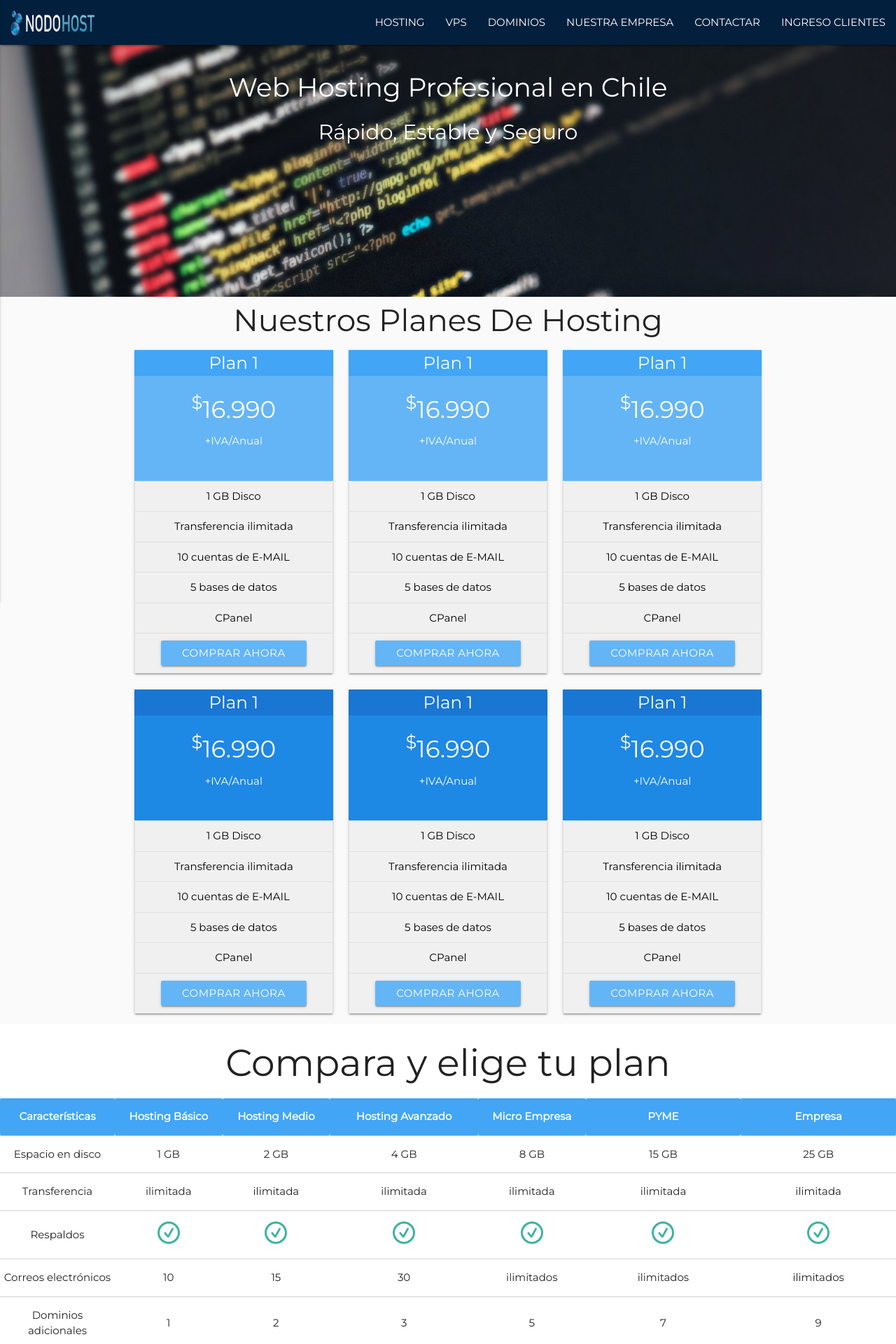
After one commit to Gorro/nodo-page, a PHP site: page /hosting.php in a window 1280 px wide. The commit adds this page. Shown: the top 1920 px of the page at 70% size. Run offline with PHP 8.4, Linux system fonts and the light colour scheme; some libraries are stand-ins or nearby versions.

Commit message:
hosting page

```diff
--- a/css/style.css
+++ b/css/style.css
@@ -1,5 +1,10 @@
 body{
     font-family: 'Montserrat', sans-serif;
+}
+th{
+    background-color: #42a5f5;
+    color: white;
+    text-align: center;
 }
 .nodo-blue{
     background-color: #02203e !important;
@@ -92,3 +97,19 @@
 .menu-mobil i{
     line-height: 43px !important;
 }
+#hosting-titulo{
+    background-image: url(../images/hosting-titulo2.jpg);
+    background-repeat: no-repeat;
+    background-position: center top;
+    background-size: 100% 100vh;
+    background-attachment: fixed;
+    height: 45vh;
+}
+#hosting-titulo h1{
+    font-size: 2.5em;
+    color:white;
+    padding-top: 40px;
+}
+#hosting-titulo h2{
+    font-size: 2em;
+}
--- /dev/null
+++ b/hosting.php
@@ -0,0 +1,183 @@
+<!DOCTYPE html>
+<html lang="en">
+<head>
+    <meta charset="UTF-8">
+    <meta name="viewport" content="width=device-width, initial-scale=1.0">
+    <meta http-equiv="X-UA-Compatible" content="ie=edge">
+    <title>Web hosting y hosting compartido en Chile económico | Nodohost.cl</title>
+    <?php include('modulos/link-css.php'); ?>
+</head>
+<body>
+    <?php include('modulos/menu.php'); ?>
+    <section id="hosting-titulo">
+        <h1 class="s-margin center-align">Web Hosting Profesional en Chile</h1>
+        <h2 class="white-text center-align">Rápido, Estable y Seguro</h2>
+    </section>
+    <div class="grey lighten-5">
+        <?php include('modulos/planes.php'); ?>
+    </div>
+    <section class="">
+        <h2 class="center-align">Compara y elige tu plan</h2>
+        <table class="responsive-table bordered highlight centered">
+            <tbody>
+                <tr>
+                    <th>Características</th>
+                    <th>Hosting Básico</th>
+                    <th>Hosting Medio</th>
+                    <th>Hosting Avanzado</th>
+                    <th>Micro Empresa</th>
+                    <th>PYME</th>
+                    <th>Empresa</th>
+                </tr>
+                <tr>
+                    <td>Espacio en disco</td>
+                    <td>1 GB</td>
+                    <td>2 GB</td>
+                    <td>4 GB</td>
+                    <td>8 GB</td>
+                    <td>15 GB</td>
+                    <td>25 GB</td>
+                </tr>
+                <tr class="even">
+                    <td>Transferencia</td>
+                    <td>ilimitada</td>
+                    <td>ilimitada</td>
+                    <td>ilimitada</td>
+                    <td>ilimitada</td>
+                    <td>ilimitada</td>
+                    <td>ilimitada</td>
+                </tr>
+                <tr>
+                    <td>Respaldos</td>
+                    <td><img class="" src="images/checked2.png" alt="Si" width="32" height="32"></td>
+                    <td><img class="" src="images/checked2.png" alt="Si" width="32" height="32"></td>
+                    <td><img class="" src="images/checked2.png" alt="Si" width="32" height="32"></td>
+                    <td><img class="" src="images/checked2.png" alt="Si" width="32" height="32"></td>
+                    <td><img class="" src="images/checked2.png" alt="Si" width="32" height="32"></td>
+                    <td><img class="" src="images/checked2.png" alt="Si" width="32" height="32"></td>
+                </tr>
+                <tr class="even">
+                    <td>Correos electrónicos</td>
+                    <td>10</td>
+                    <td>15</td>
+                    <td>30</td>
+                    <td>ilimitados</td>
+                    <td>ilimitados</td>
+                    <td>ilimitados</td>
+                </tr>
+                <tr>
+                    <td>Dominios adicionales</td>
+                    <td>1</td>
+                    <td>2</td>
+                    <td>3</td>
+                    <td>5</td>
+                    <td>7</td>
+                    <td>9</td>
+                </tr>
+                <tr>
+                    <td>Dominios aparcados</td>
+                    <td>ilimitados</td>
+                    <td>ilimitados</td>
+                    <td>ilimitados</td>
+                    <td>ilimitados</td>
+                    <td>ilimitados</td>
+                    <td>ilimitados</td>
+                </tr>
+                <tr>
+                    <td>FTP</td>
+                    <td>ilimitado</td>
+                    <td>ilimitado</td>
+                    <td>ilimitado</td>
+                    <td>ilimitado</td>
+                    <td>ilimitado</td>
+                    <td>ilimitado</td>
+                </tr>
+                <tr>
+                    <td>Softaculous</td>
+                    <td>&nbsp;<img class="" src="images/checked2.png" alt="Si" width="32" height="32"></td>
+                    <td>&nbsp;<img class="" src="images/checked2.png" alt="Si" width="32" height="32"></td>
+                    <td>&nbsp;<img class="" src="images/checked2.png" alt="Si" width="32" height="32"></td>
+                    <td>&nbsp;<img class="" src="images/checked2.png" alt="Si" width="32" height="32"></td>
+                    <td>&nbsp;<img class="" src="images/checked2.png" alt="Si" width="32" height="32"></td>
+                    <td>&nbsp;<img class="" src="images/checked2.png" alt="Si" width="32" height="32"></td>
+                </tr>
+                <tr>
+                    <td>Número de procesos</td>
+                    <td>20 Procesos</td>
+                    <td>25 Procesos</td>
+                    <td>35 Procesos</td>
+                    <td>40 Procesos</td>
+                    <td>45 Procesos</td>
+                    <td>50 Procesos</td>
+                </tr>
+                <tr>
+                    <td>CGI</td>
+                    <td><img class="" src="images/no.png" alt="no" width="32" height="32"></td>
+                    <td><img class="" src="images/no.png" alt="no" width="32" height="32"></td>
+                    <td><img class="" src="images/no.png" alt="no" width="32" height="32"></td>
+                    <td><img class="" src="images/checked2.png" alt="Si" width="32" height="32"></td>
+                    <td><img class="" src="images/checked2.png" alt="Si" width="32" height="32"></td>
+                    <td><img class="" src="images/checked2.png" alt="Si" width="32" height="32"></td>
+                </tr>
+                <tr>
+                    <td>Mensual</td>
+                    <td>–</td>
+                    <td>–</td>
+                    <td>–</td>
+                    <td>$8.165 + IVA</td>
+                    <td>$14.990 + IVA</td>
+                    <td>$23.990 + IVA</td>
+                </tr>
+                <tr>
+                    <td>Semestral</td>
+                    <td>–</td>
+                    <td>–</td>
+                    <td>–</td>
+                    <td>$48.990 + IVA</td>
+                    <td>–</td>
+                    <td>–</td>
+                </tr>
+                <tr>
+                    <td>Anual</td>
+                    <td>$16.990 + IVA</td>
+                    <td>$26.990 + IVA</td>
+                    <td><span style="text-decoration: line-through;">$49.990</span> (30% de descuento)<br>
+                        $34.990 + IVA
+                    </td>
+                    <td>$97.980 + IVA</td>
+                    <td>
+                        $149.900&nbsp;+ IVA
+                        <p></p>
+                        <p>(Dos meses de <strong>hosting gratis</strong>)</p>
+                    </td>
+                    <td>
+                        $239.900&nbsp;+ IVA
+                        <p></p>
+                        <p>(Dos meses de <strong>hosting gratis</strong>)</p>
+                    </td>
+                </tr>
+                <tr class="even">
+                    <td>Contratar</td>
+                    <td><a class="btn blue lighten-2" href="https://nodohost.cl/clientes/cart.php?a=add&amp;pid=5">Comprar</a></td>
+                    <td><a class="btn blue lighten-2" href="https://nodohost.cl/clientes/cart.php?a=add&amp;pid=6">Comprar</a></td>
+                    <td><a class="btn blue lighten-2" href="https://nodohost.cl/clientes/cart.php?a=add&amp;pid=7">Comprar</a></td>
+                    <td><a class="btn blue lighten-2" href="https://nodohost.cl/clientes/cart.php?a=add&amp;pid=8">Comprar</a></td>
+                    <td><a class="btn blue lighten-2" href="https://nodohost.cl/clientes/cart.php?a=add&amp;pid=9">Comprar</a></td>
+                    <td><a class="btn blue lighten-2" href="https://nodohost.cl/clientes/cart.php?a=add&amp;pid=10">Comprar</a></td>
+                </tr>
+            </tbody>
+        </table>
+    </section>
+    <section class="nodo-blue padding-30">
+        <div class="container">
+            <div class="row">
+                <div class="col l4"><span class="btn-floating"><i class="material-icons">headset_mic</i></span></div>
+                <div class="col l4"></div>
+                <div class="col l4"></div>
+            </div>
+        </div>
+    </section>
+    <?php include('modulos/tecnologias.php'); ?>
+    <?php include('modulos/footer.php'); ?>
+</body>
+</html>
--- a/menu.php
+++ b/modulos/menu.php
@@ -4,7 +4,7 @@
                 <a href="#" class="brand-logo"><img src="images/nodohost-logo-2.png" alt="Logo nodohost" width="150" style="padding:15px !important;"></a>
                 <span data-activates="slide-out" class="hide-on-large-only btn-floating btn-large waves-effect waves-light menu-mobil blue lighten-2"><i class="material-icons line">dehaze</i></span>
                 <ul id="nav-mobile" class="right hide-on-med-and-down">
-                    <li><a href="sass.html">HOSTING</a></li>
+                    <li><a href="hosting.php">HOSTING</a></li>
                     <li><a href="badges.html">VPS</a></li>
                     <li><a href="collapsible.html">DOMINIOS</a></li>
                     <li><a href="collapsible.html">NUESTRA EMPRESA</a></li>
--- a/planes.php
+++ b/modulos/planes.php
@@ -1,5 +1,5 @@
     <section>
-        <h3 class="center-align">Nuestros Planes De Hosting</h3>
+        <h3 class="center-align s-margin padding-10">Nuestros Planes De Hosting</h3>
         <div class="container">
             <div class="row">
                 <div class="col s12 l4">
```
Also changed, not shown: index.php (+5 -5 lines), images/checked2.png (added), images/hosting-titulo.jpg (added), images/hosting-titulo2.jpg (added), images/no.png (added), modulos/footer.php (renamed from footer.php), modulos/link-css.php (renamed from link-css.php), modulos/tecnologias.php (renamed from tecnologias.php).
